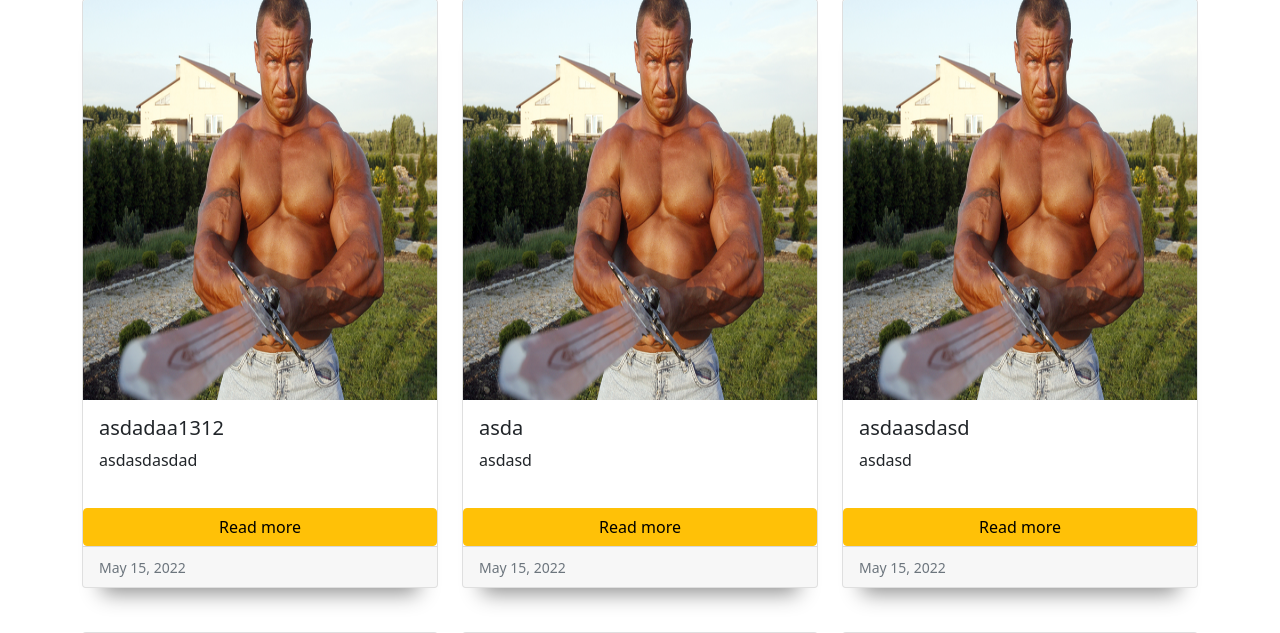
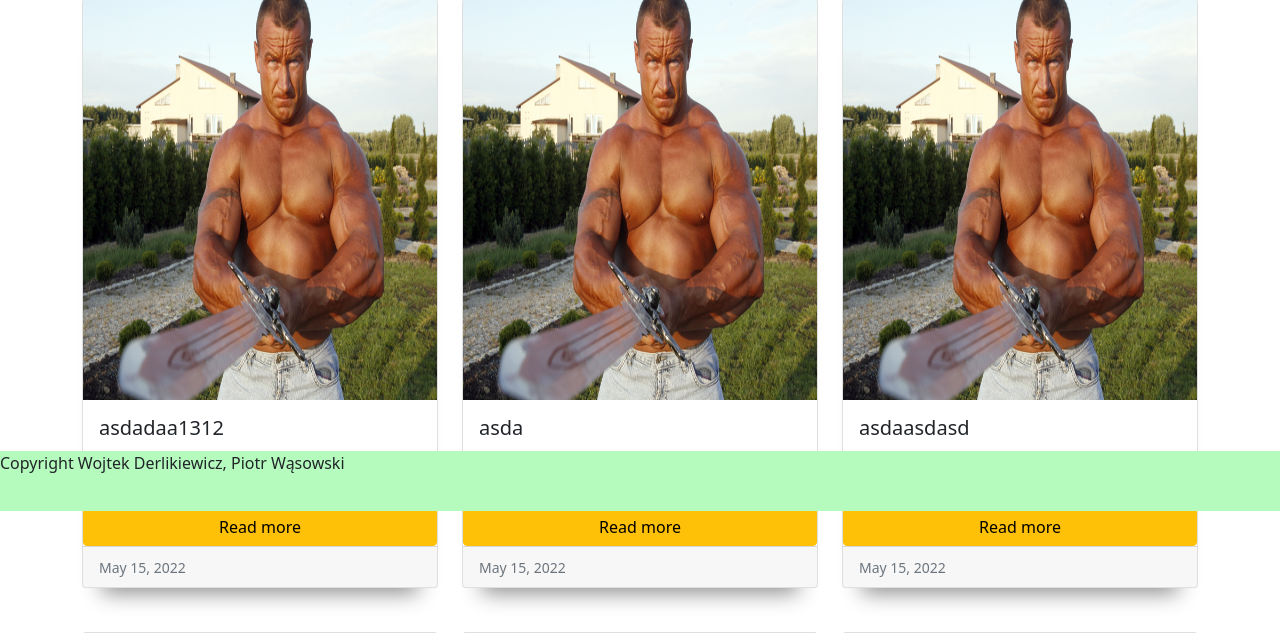
Before and after one commit to Wojtyua/flask_project, a Flask app: page /home in a window 1280 px wide. Shown: the part 289-922 px from the top of the page. Run offline with Flask 2, Linux system fonts and the light colour scheme; data comes from the database, SQL or seed files in the repository; some libraries are stand-ins or nearby versions.

Commit message:
Update footer

```diff
--- a/static/styles/base.css
+++ b/static/styles/base.css
@@ -1,3 +1,7 @@
+html {
+  overflow: -moz-scrollbars-vertical;
+  overflow-y: scroll;
+}
 body {
   margin: 0;
   background-color: dimgrey;
@@ -29,6 +33,7 @@ form {
 }
 
 .switch{
+  overflow: hidden;
   padding: 0;
   float: left;
   width: 32px;
@@ -42,6 +47,7 @@ form {
   margin-bottom: 20px !important;
 }
 .switch2{
+  overflow: hidden;
   float: left;
   width: 32px;
   height: 32px;
@@ -101,11 +107,11 @@ input [type="submit"] {
   color: white !important;
 }
 footer {
-  margin-top: 100px;
-  height: fit-content;
-  color: white;
-  background-color: #0d6efd;
-  text-align: center;
+  position:fixed;
+		bottom:0;
+		width:100%;
+		height:60px;		/* Wysokość stopki */
+		background:#b5fbbd;
 }
 select {
   width: 70%;
```
